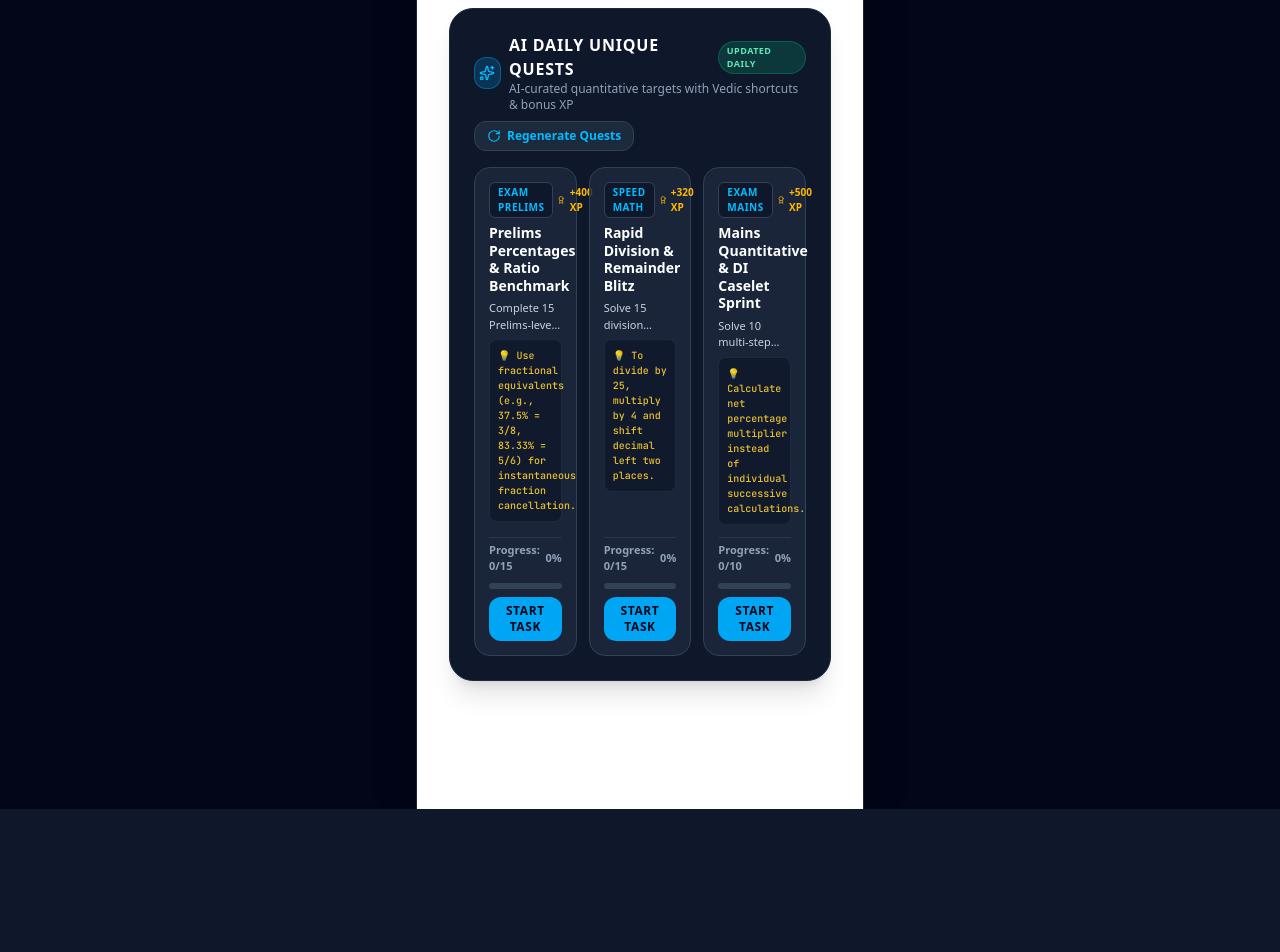
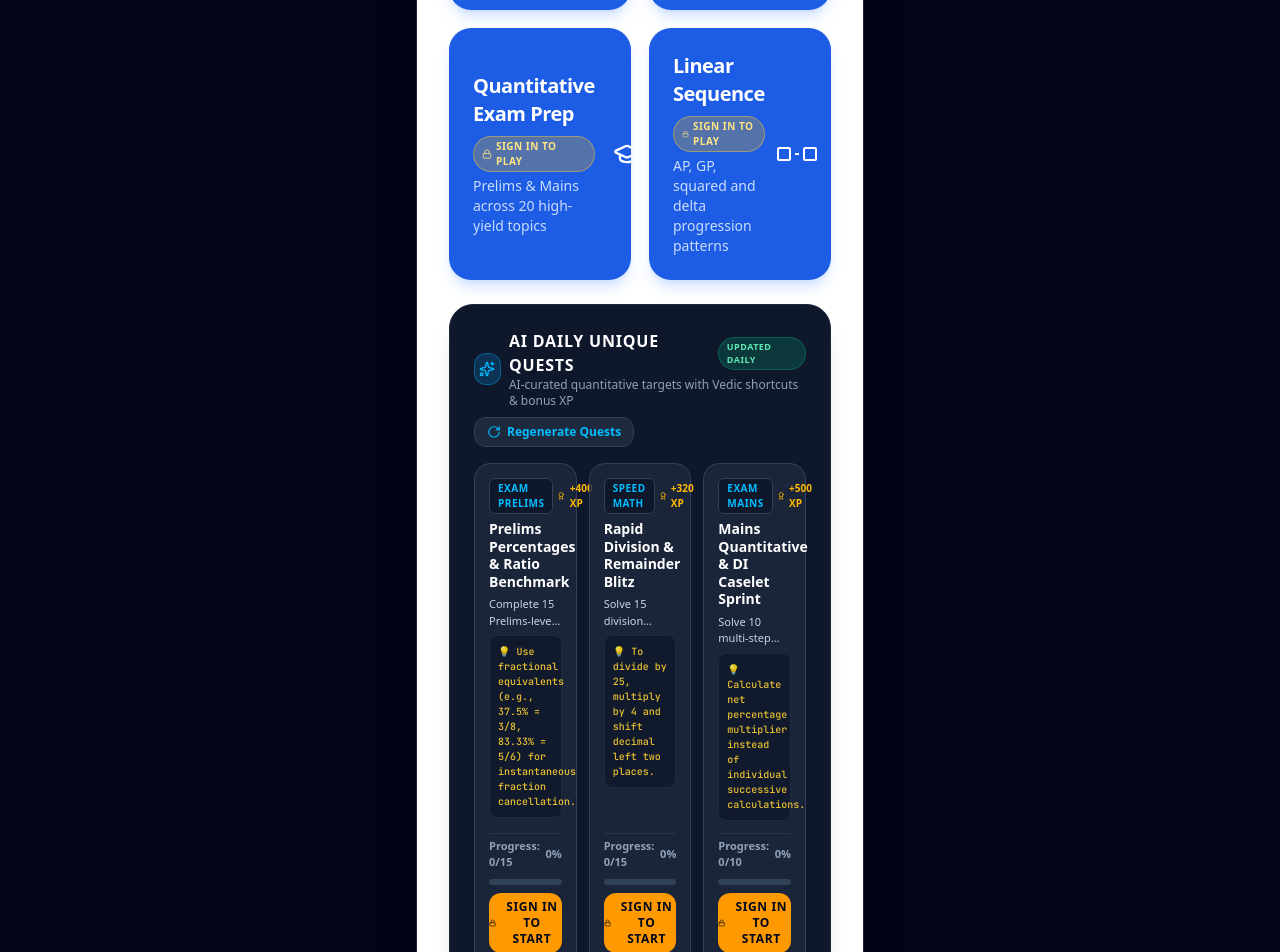
Before and after one commit to Dharma9862/coder26arithmo, a React (Vite) app: page / in a window 1280 px wide. Shown: the part 1280-2232 px from the top of the page. Before the commit the page ends 2089 px from the top, so only its background shows below. Built offline with nearby package versions, Linux system fonts and the light colour scheme; no server answers.

Commit message:
feat(auth): restrict guest access to key features
Prevent guest users from starting sprints, generating AI tasks, accessing AI explanations, and bookmarking questions by redirecting them to the authentication modal.

```diff
--- a/src/App.tsx
+++ b/src/App.tsx
@@ -216,11 +216,19 @@ export default function App() {
   };
 
   const handleLaunchSprint = (op: MathOperation) => {
+    if (profile.isGuest) {
+      handleOpenAuthModal('signup', 'Sign up or Log in required: You must create an account or sign in before performing activities.');
+      return;
+    }
     setSelectedInitialOp(op);
     setIsConfigModalOpen(true);
   };
 
   const handleStartGame = (op: MathOperation, diff: DifficultyLevel, dur: GameDuration) => {
+    if (profile.isGuest) {
+      handleOpenAuthModal('signup', 'Sign up or Log in required: You must create an account or sign in before performing calculation activities.');
+      return;
+    }
     setIsConfigModalOpen(false);
     setLatestResult(null);
     setActiveGameParams({ operation: op, difficulty: diff, duration: dur });
@@ -396,8 +404,18 @@ export default function App() {
         return (
           <BookmarksScreen
             bookmarkedQuestions={bookmarkedQuestions}
-            onToggleBookmark={handleToggleBookmark}
+            onToggleBookmark={(id) => {
+              if (profile.isGuest) {
+                handleOpenAuthModal('signup', 'Sign up or Log in required: You must create an account or sign in to bookmark questions.');
+                return;
+              }
+              handleToggleBookmark(id);
+            }}
             onOpenPractice={(catId) => {
+              if (profile.isGuest) {
+                handleOpenAuthModal('signup', 'Sign up or Log in required: You must create an account or sign in before practicing bookmarked problems.');
+                return;
+              }
               setCurrentTab('examprep');
             }}
           />
--- a/src/components/ExamPrepScreen.tsx
+++ b/src/components/ExamPrepScreen.tsx
@@ -31,15 +31,19 @@ import { TopicConceptGuideView } from './TopicConceptGuideView';
 interface ExamPrepScreenProps {
   categories: AptitudeCategory[];
   questions: AptitudeQuestion[];
+  isGuest?: boolean;
   onToggleBookmark: (questionId: string) => void;
   onQuestionSolved?: (questionId: string, isCorrect: boolean) => void;
+  onRequireAuth?: (reason?: string) => void;
 }
 
 export const ExamPrepScreen: React.FC<ExamPrepScreenProps> = ({
   categories,
   questions,
+  isGuest = false,
   onToggleBookmark,
   onQuestionSolved,
+  onRequireAuth,
 }) => {
   const [selectedCategoryId, setSelectedCategoryId] = useState<string | null>(null);
   const [activeTopicTab, setActiveTopicTab] = useState<'concept' | 'practice'>('concept');
@@ -60,6 +64,12 @@ export const ExamPrepScreen: React.FC<ExamPrepScreenProps> = ({
   const [isLoadingAiExplanation, setIsLoadingAiExplanation] = useState<Record<string, boolean>>({});
 
   const handleRequestAiExplanation = async (question: AptitudeQuestion) => {
+    if (isGuest) {
+      if (onRequireAuth) {
+        onRequireAuth('Sign up or Log in required: Please create an account or sign in to access AI step-by-step solutions.');
+      }
+      return;
+    }
     if (isLoadingAiExplanation[question.id] || aiExplanations[question.id]) return;
     setIsLoadingAiExplanation(prev => ({ ...prev, [question.id]: true }));
     soundService.triggerHaptic('light');
@@ -96,6 +106,12 @@ export const ExamPrepScreen: React.FC<ExamPrepScreenProps> = ({
   const activeQuestion = filteredQuestions[activeQuestionIndex] || filteredQuestions[0];
 
   const handleSelectOption = (optionIndex: number) => {
+    if (isGuest) {
+      if (onRequireAuth) {
+        onRequireAuth('Sign up or Log in required: Please create an account or sign in to solve questions and record your score.');
+      }
+      return;
+    }
     if (!activeQuestion) return;
     if (userSelections[activeQuestion.id] !== undefined) return; // already answered
 
@@ -115,10 +131,22 @@ export const ExamPrepScreen: React.FC<ExamPrepScreenProps> = ({
   };
 
   const handleBookmarkClick = (questionId: string) => {
+    if (isGuest) {
+      if (onRequireAuth) {
+        onRequireAuth('Sign up or Log in required: Please create an account or sign in to bookmark questions.');
+      }
+      return;
+    }
     onToggleBookmark(questionId);
   };
 
   const handleSelectCategory = (catId: string, initialTab: 'concept' | 'practice' = 'concept') => {
+    if (isGuest && initialTab === 'practice') {
+      if (onRequireAuth) {
+        onRequireAuth('Sign up or Log in required: Please create an account or sign in to practice exam questions.');
+      }
+      return;
+    }
     setSelectedCategoryId(catId);
     setActiveTopicTab(initialTab);
     setSelectedSubtopic('All');
@@ -126,6 +154,12 @@ export const ExamPrepScreen: React.FC<ExamPrepScreenProps> = ({
   };
 
   const handleStartCategoryPractice = (catId: string) => {
+    if (isGuest) {
+      if (onRequireAuth) {
+        onRequireAuth('Sign up or Log in required: Please create an account or sign in to practice exam questions.');
+      }
+      return;
+    }
     handleSelectCategory(catId, 'practice');
   };
 
--- a/src/components/HomeDashboard.tsx
+++ b/src/components/HomeDashboard.tsx
@@ -22,7 +22,8 @@ import {
   X as MulIcon,
   HelpCircle,
   RotateCw,
-  Award
+  Award,
+  Lock
 } from 'lucide-react';
 import { DailyChallenge, MathOperation, UserProfile } from '../types';
 import { soundService } from '../services/soundService';
@@ -86,6 +87,14 @@ export const HomeDashboard: React.FC<HomeDashboardProps> = ({
   const handleRefreshAiTasks = async () => {
     soundService.triggerHaptic('medium');
     soundService.playClick();
+    if (profile.isGuest) {
+      if (onRequireAuth) {
+        onRequireAuth('Sign up or Log in required: Please create an account or sign in to generate AI daily quests.');
+      } else if (onOpenAuth) {
+        onOpenAuth('signup');
+      }
+      return;
+    }
     setIsLoadingAiTasks(true);
     const today = new Date().toISOString().split('T')[0];
     const tasks = await AIDailyService.fetchOrGenerateTasks(today, true);
@@ -535,6 +544,15 @@ export const HomeDashboard: React.FC<HomeDashboardProps> = ({
     soundService.triggerHaptic('medium');
     soundService.playClick();
 
+    if (profile.isGuest) {
+      if (onRequireAuth) {
+        onRequireAuth('Sign up or Log in required: You must create an account or sign in before performing calculations and speed sprints.');
+      } else if (onOpenAuth) {
+        onOpenAuth('signup');
+      }
+      return;
+    }
+
     if (card.action === 'sprint' && card.operation) {
       onLaunchSprint(card.operation);
     } else if (card.action === 'examprep') {
@@ -828,18 +846,22 @@ export const HomeDashboard: React.FC<HomeDashboardProps> = ({
                 key={card.id}
                 id={`card-${card.id}`}
                 onClick={() => handleCardClick(card)}
-                className="w-full bg-[#1d5ce5] hover:bg-[#1853d6] text-white p-4.5 sm:p-6 rounded-[22px] shadow-lg shadow-blue-500/20 flex items-center justify-between transition-all duration-150 hover:-translate-y-0.5 active:scale-[0.99] cursor-pointer group"
+                className="w-full bg-[#1d5ce5] hover:bg-[#1853d6] text-white p-4.5 sm:p-6 rounded-[22px] shadow-lg shadow-blue-500/20 flex items-center justify-between transition-all duration-150 hover:-translate-y-0.5 active:scale-[0.99] cursor-pointer group relative overflow-hidden"
               >
                 <div className="space-y-1 pr-2">
-                  <div className="flex items-center gap-2">
+                  <div className="flex items-center gap-2 flex-wrap">
                     <h3 className="text-base sm:text-lg md:text-xl font-bold text-white tracking-tight">
                       {card.title}
                     </h3>
-                    {card.badge && (
+                    {profile.isGuest ? (
+                      <span className="px-2 py-0.5 rounded-full bg-amber-400/25 border border-amber-300/40 text-amber-200 text-[10px] font-black uppercase tracking-wider flex items-center gap-1">
+                        <Lock className="w-2.5 h-2.5" /> Sign in to Play
+                      </span>
+                    ) : card.badge ? (
                       <span className="px-2 py-0.5 rounded-full bg-white/20 text-white text-[10px] font-black uppercase tracking-wider">
                         {card.badge}
                       </span>
-                    )}
+                    ) : null}
                   </div>
                   <p className="text-xs sm:text-sm text-blue-100/90 font-medium">
                     {card.subtitle}
@@ -938,6 +960,14 @@ export const HomeDashboard: React.FC<HomeDashboardProps> = ({
                         onClick={() => {
                           soundService.triggerHaptic('medium');
                           soundService.playClick();
+                          if (profile.isGuest) {
+                            if (onRequireAuth) {
+                              onRequireAuth('Sign up or Log in required: You must create an account or sign in before starting daily quests and earning XP.');
+                            } else if (onOpenAuth) {
+                              onOpenAuth('signup');
+                            }
+                            return;
+                          }
                           if (task.category === 'Exam Prelims' || task.category === 'Exam Mains') {
                             onOpenExamPrep();
                           } else {
@@ -945,12 +975,23 @@ export const HomeDashboard: React.FC<HomeDashboardProps> = ({
                           }
                         }}
                         className={`w-full py-1.5 rounded-xl font-black text-xs uppercase tracking-wider transition-all cursor-pointer ${
-                          task.isCompleted
+                          profile.isGuest
+                            ? 'bg-amber-500 hover:bg-amber-400 text-slate-950 flex items-center justify-center gap-1.5'
+                            : task.isCompleted
                             ? 'bg-emerald-500 text-slate-950'
                             : 'bg-sky-500 hover:bg-sky-400 text-slate-950'
                         }`}
                       >
-                        {task.isCompleted ? '✓ Completed' : 'Start Task'}
+                        {profile.isGuest ? (
+                          <>
+                            <Lock className="w-3.5 h-3.5" />
+                            <span>Sign In to Start</span>
+                          </>
+                        ) : task.isCompleted ? (
+                          '✓ Completed'
+                        ) : (
+                          'Start Task'
+                        )}
                       </button>
                     </div>
                   </div>
```
